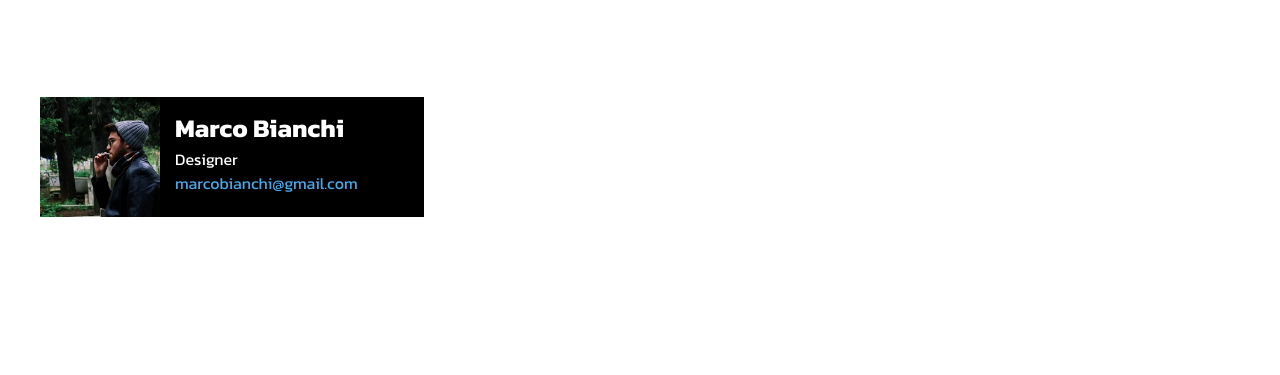
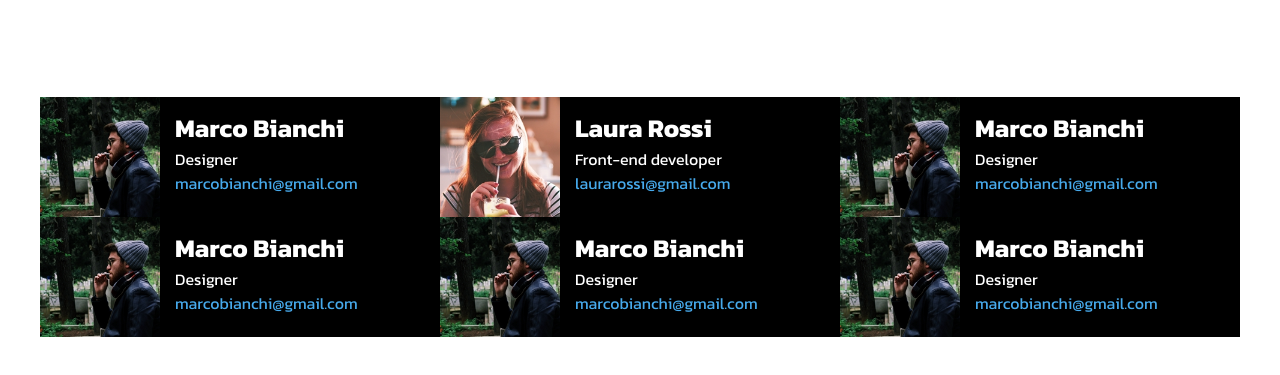
Before and after one commit to Mario-Marchio/html-css-float-cards, a plain HTML site: page index.html in a window 1280 px wide. Shown: the part 143-518 px from the top of the page. Drawn offline with Linux system fonts and the light colour scheme.

Commit message:
2nd person done

```diff
--- a/css/stile.css
+++ b/css/stile.css
@@ -24,6 +24,7 @@ a{
 }
 img{
     width: 120px;
+    float: left;
 }
 .text-alligner{
     text-align: center;
@@ -36,15 +37,13 @@ img{
     color: #fff;
 }
 .column{
-    width: calc(100%/ 3 - 1rem);
+    width: calc(100%/ 3);
     background-color: black;
+    float: left;
 }
 .margin-left{
     margin-left: 135px;
     padding-top: 12px;
-}
-.float-left{
-    float: left;
 }
 .clearfix::after{
     content: '';
--- a/index.html
+++ b/index.html
@@ -16,9 +16,50 @@
             <p>Lorem, ipsum dolor sit amet consectetur adipisicing elit. Aliquid magnam ad neque libero omnis vel nesciunt beatae voluptatum quam! Ut earum recusandae molestias est ea vitae voluptas placeat laborum nemo.</p>
         </header>
         <main>
+        <!--sections-->
             <section class="clearfix">
-                <div class="column float-left clearfix">
-                    <img class="float-left" src="img/male1.png" alt="marco bianchi">
+                <div class="column clearfix">
+                    <img src="img/male1.png" alt="marco bianchi">
+                    <div class="margin-left">
+                        <h2 class="text-white">Marco Bianchi</h2>
+                        <div class="text-white">Designer</div>
+                        <a href="email">marcobianchi@gmail.com</a>
+                    </div>
+                </div>
+                <div class="column clearfix">
+                    <img src="img/female1.png" alt="laura rossi">
+                    <div class="margin-left">
+                        <h2 class="text-white">Laura Rossi</h2>
+                        <div class="text-white">Front-end developer</div>
+                        <a href="email">laurarossi@gmail.com</a>
+                    </div>
+                </div>
+                <div class="column clearfix">
+                    <img src="img/male1.png" alt="marco bianchi">
+                    <div class="margin-left">
+                        <h2 class="text-white">Marco Bianchi</h2>
+                        <div class="text-white">Designer</div>
+                        <a href="email">marcobianchi@gmail.com</a>
+                    </div>
+                </div>
+                <div class="column clearfix">
+                    <img src="img/male1.png" alt="marco bianchi">
+                    <div class="margin-left">
+                        <h2 class="text-white">Marco Bianchi</h2>
+                        <div class="text-white">Designer</div>
+                        <a href="email">marcobianchi@gmail.com</a>
+                    </div>
+                </div>
+                <div class="column clearfix">
+                    <img src="img/male1.png" alt="marco bianchi">
+                    <div class="margin-left">
+                        <h2 class="text-white">Marco Bianchi</h2>
+                        <div class="text-white">Designer</div>
+                        <a href="email">marcobianchi@gmail.com</a>
+                    </div>
+                </div>
+                <div class="column clearfix">
+                    <img src="img/male1.png" alt="marco bianchi">
                     <div class="margin-left">
                         <h2 class="text-white">Marco Bianchi</h2>
                         <div class="text-white">Designer</div>
```
